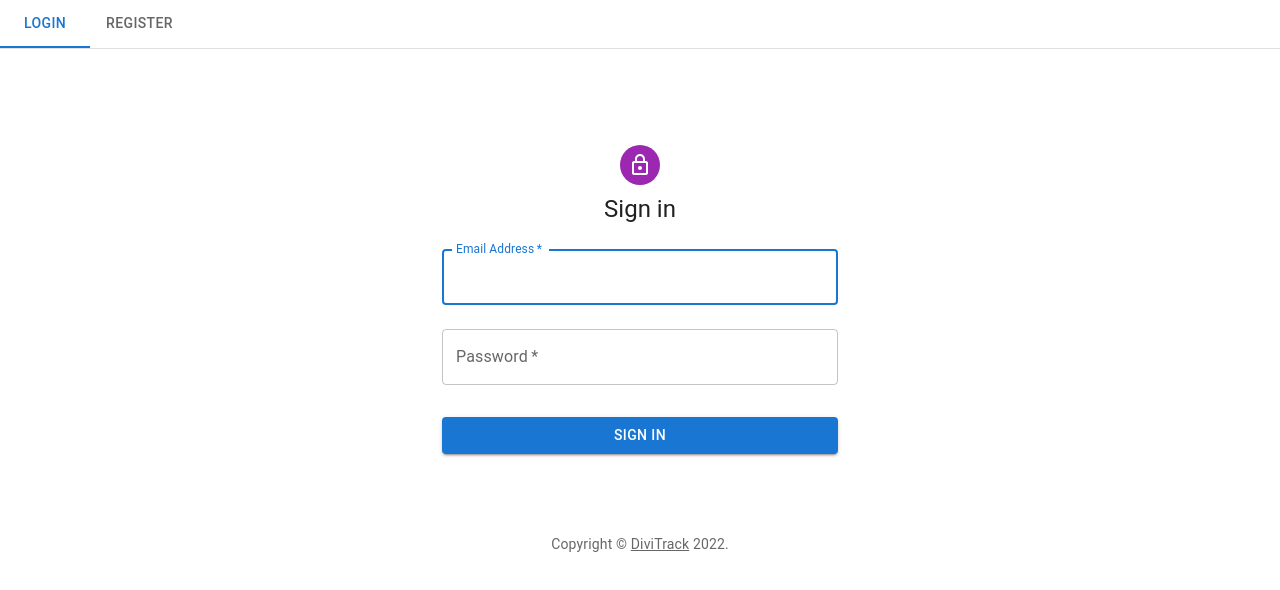
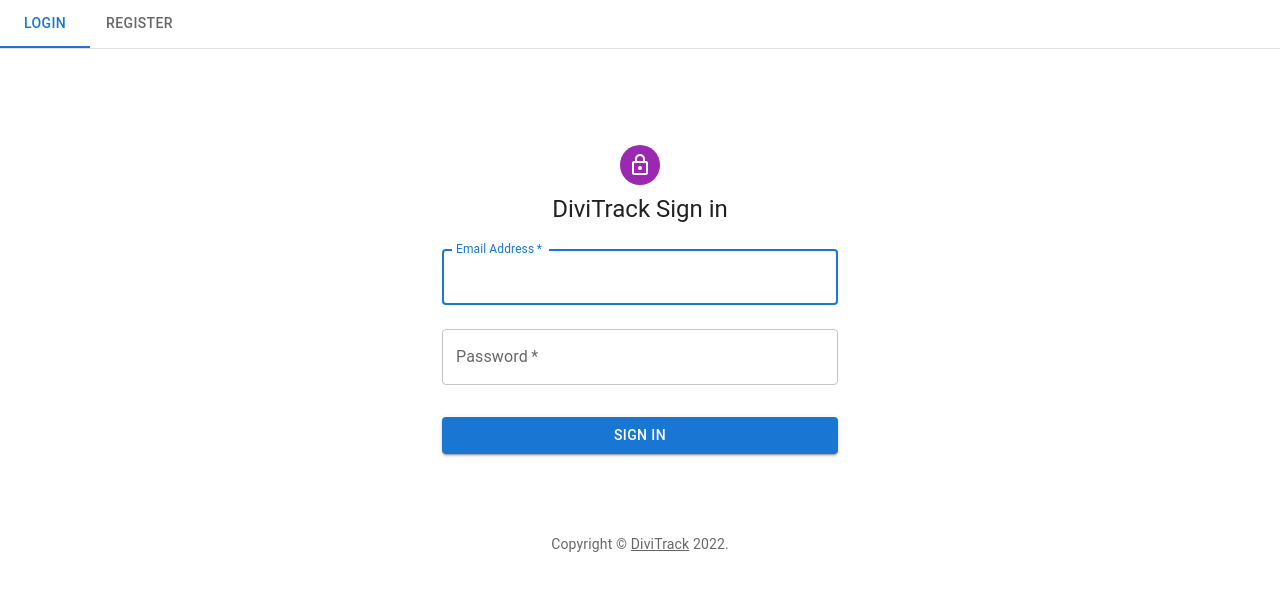
Before and after one commit to BrianLucius/DiviTrack, a React (Create React App) app in the folder client/: page / in a window 1280 px wide. Shown: the top 590 px of the page. Built offline with nearby package versions, Linux system fonts and the light colour scheme.

Commit message:
UI Updates

```diff
--- a/client/src/components/LoginForm.js
+++ b/client/src/components/LoginForm.js
@@ -69,7 +69,7 @@
                 <LockOutlinedIcon />
             </Avatar>
             <Typography component="h1" variant="h5">
-                Sign in
+                DiviTrack Sign in
             </Typography>
             <Box component="form" onSubmit={handleLogin} noValidate sx={{ mt: 1 }}>
                 {loginErrors.hasOwnProperty('auth') ? <div className="alert alert-danger p-1 mt-1 mb-0">{loginErrors.auth.message}</div> : ""}
--- a/client/src/components/RegistrationForm.js
+++ b/client/src/components/RegistrationForm.js
@@ -72,7 +72,7 @@
                     <LockOutlinedIcon />
                 </Avatar>
                 <Typography component="h1" variant="h5">
-                    Sign up
+                    Sign up for DiviTrack
                 </Typography>
                 <Box component="form" noValidate onSubmit={handleRegister} sx={{ mt: 3 }}>
                     <Grid container spacing={2}>
```
